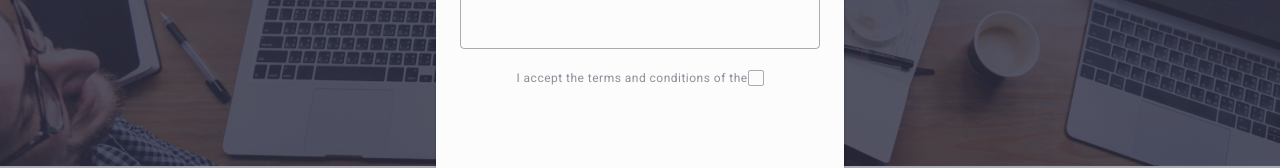
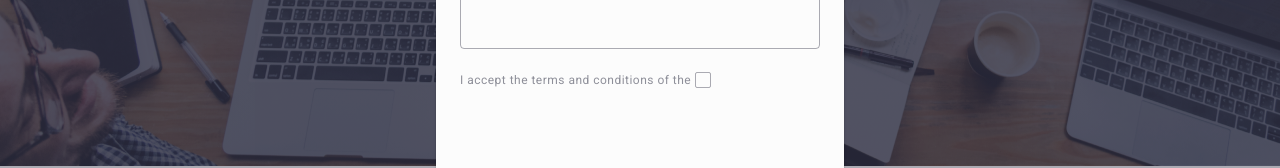
Before and after one commit to yuliia11111992/goit-markup-hw-05, a plain HTML site: page index.html in a window 1280 px wide. Shown: the part 507-675 px from the top of the page. Drawn offline with nearby package versions, Linux system fonts and the light colour scheme.

Commit message:
Update styles.css

```diff
--- a/css/styles.css
+++ b/css/styles.css
@@ -671,7 +671,6 @@ margin-bottom: 4px;
   line-height: 1.17;
   letter-spacing: 0.04em;
   color: #8e8f99;
-  display: flex;
   align-items: center;
 justify-content: center;
 
@@ -687,5 +686,4 @@ display: inline-flex;
 align-items: center;
 justify-content: center;
 fill: transparent;
-display: inline-flex;
 }
```
